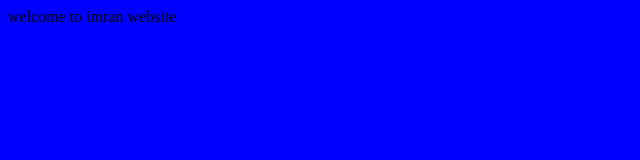
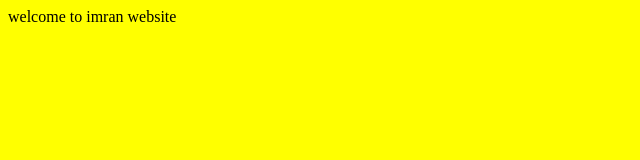
Before and after one commit to imran8688787514/jenkinsunday, a plain HTML site: page index.html in a window 1280 px wide. Shown: the whole page, without its empty margins (0-640 px from the left). Drawn offline with Linux system fonts and the light colour scheme.

Commit message:
fisrt jenkins

```diff
--- a/index.html
+++ b/index.html
@@ -1,3 +1,3 @@
-<body bgcolor='blue'>
+<body bgcolor='yellow'>
 	welcome to imran website
 </body>
```
